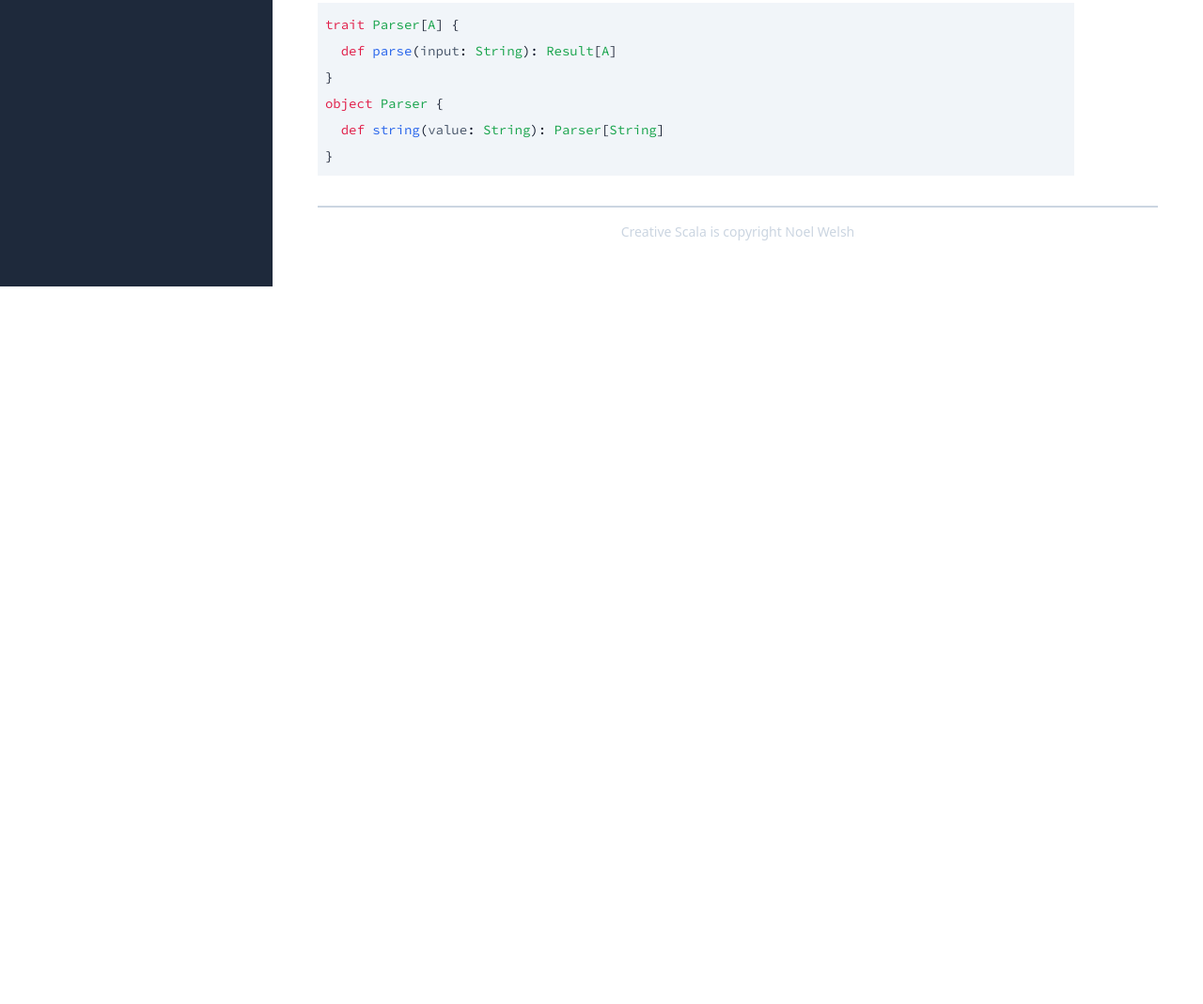
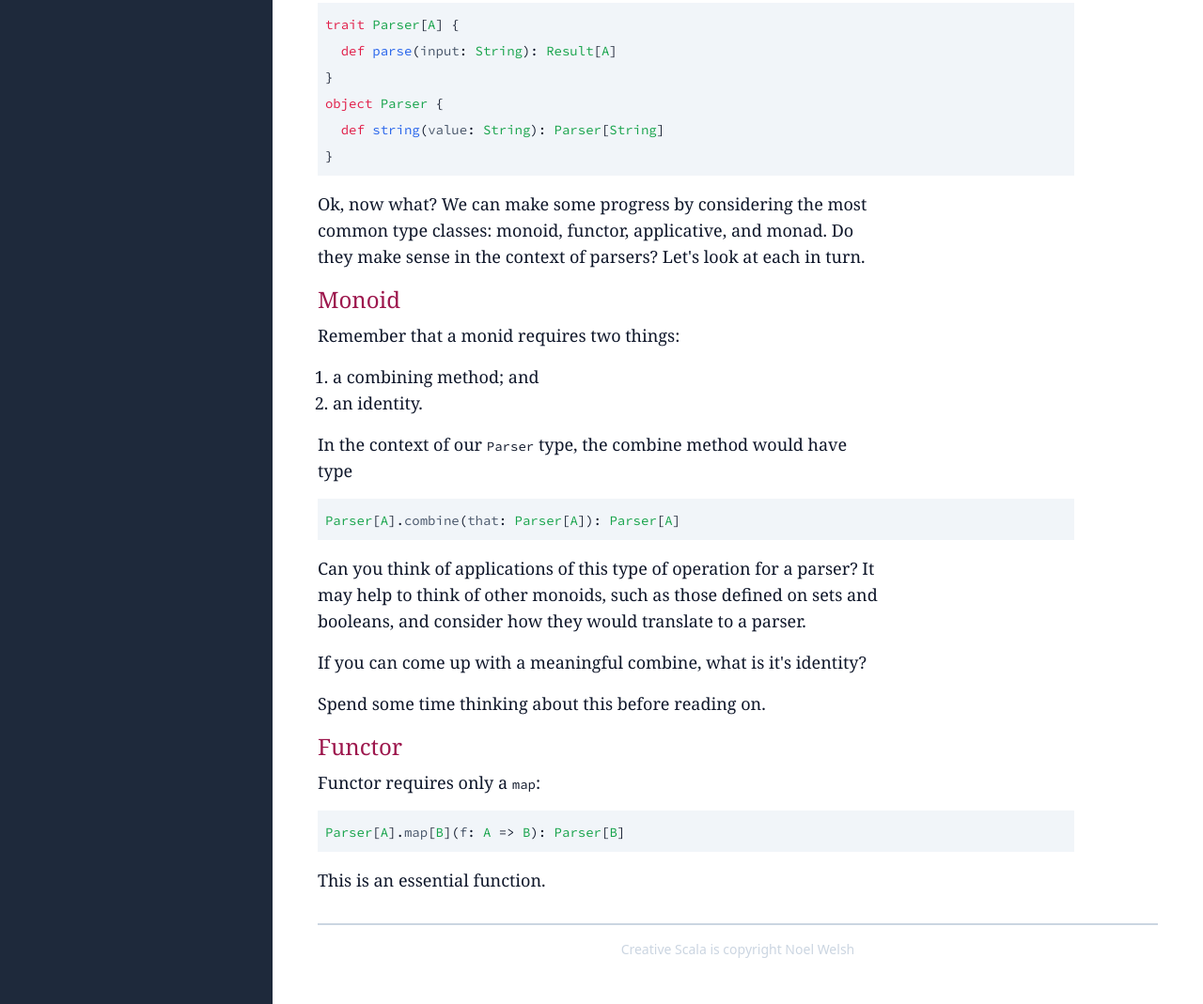
Before and after one commit to creativescala/case-study-parser, a plain HTML site: page parsing.html in a window 1280 px wide. Shown: the part 929-1998 px from the top of the page at 94% size. Before the commit the page ends 1234 px from the top, so only its background shows below. Drawn offline with Linux system fonts and the light colour scheme.

Commit message:
deploy: 0c6c34d5a1996bbfabc0b0422105b3238f3f098d

```diff
--- a/parsing.html
+++ b/parsing.html
@@ -37,7 +37,7 @@
             <p>To actually perform the parsing we&#39;ll have a method </p>
             <pre><code class="nohighlight"><span class="type-name">Parser</span><span>[</span><span class="type-name">A</span><span>].</span><span class="identifier">parse</span><span>(</span><span class="identifier">input</span><span>: </span><span class="type-name">String</span><span>): </span><span class="type-name">Result</span><span>[</span><span class="type-name">A</span><span>]</span></code></pre>
             <p>In words, a <code>Parser[A]</code> has a method <code>parse</code> that accepts a <code>String</code> and returns a <code>Result[A]</code>. </p>
-            <p>What&#39;s a <code>Result[A]</code>? It will contain a value of type <code>A</code> if we successfully parsed the <code>String</code>, and an error otherwise. We&#39;ll get into the details later.</p>
+            <p>What&#39;s a <code>Result[A]</code>? On a successful parse it will contain a value of type <code>A</code> and any remaining unparsed input. Otherwise we&#39;ll have an error. We&#39;ll get into the details later.</p>
             <p>We&#39;ll need a way to create <code>Parsers</code>. A very simple constructor will take a <code>String</code> as input and return a <code>Parser[String]</code> that succeeds if the input starts with exactly that string.</p>
             <p>Let&#39;s sketch out in Scala what we have so far. We&#39;re using a <code>trait</code> to represent <code>Parser</code> for now, but we&#39;ll probably change that as the design evolves.</p>
             <pre><code class="nohighlight"><span class="keyword">trait</span><span> </span><span class="type-name">Parser</span><span>[</span><span class="type-name">A</span><span>] {
@@ -46,6 +46,24 @@
 </span><span class="keyword">object</span><span> </span><span class="type-name">Parser</span><span> {
   </span><span class="keyword">def</span><span> </span><span class="declaration-name">string</span><span>(</span><span class="identifier">value</span><span>: </span><span class="type-name">String</span><span>): </span><span class="type-name">Parser</span><span>[</span><span class="type-name">String</span><span>]
 }</span></code></pre>
+            <p>Ok, now what? We can make some progress by considering the most common type classes: monoid, functor, applicative, and monad. Do they make sense in the context of parsers? Let&#39;s look at each in turn.</p>
+
+            <h3 id="monoid" class="section">Monoid</h3>
+            <p>Remember that a monid requires two things:</p>
+            <ol class="arabic">
+              <li>a combining method; and</li>
+              <li>an identity.</li>
+            </ol>
+            <p>In the context of our <code>Parser</code> type, the combine method would have type</p>
+            <pre><code class="nohighlight"><span class="type-name">Parser</span><span>[</span><span class="type-name">A</span><span>].</span><span class="identifier">combine</span><span>(</span><span class="identifier">that</span><span>: </span><span class="type-name">Parser</span><span>[</span><span class="type-name">A</span><span>]): </span><span class="type-name">Parser</span><span>[</span><span class="type-name">A</span><span>]</span></code></pre>
+            <p>Can you think of applications of this type of operation for a parser? It may help to think of other monoids, such as those defined on sets and booleans, and consider how they would translate to a parser.</p>
+            <p>If you can come up with a meaningful combine, what is it&#39;s identity?</p>
+            <p>Spend some time thinking about this before reading on.</p>
+
+            <h3 id="functor" class="section">Functor</h3>
+            <p>Functor requires only a <code>map</code>:</p>
+            <pre><code class="nohighlight"><span class="type-name">Parser</span><span>[</span><span class="type-name">A</span><span>].</span><span class="identifier">map</span><span>[</span><span class="type-name">B</span><span>](</span><span class="identifier">f</span><span>: </span><span class="type-name">A</span><span> =&gt; </span><span class="type-name">B</span><span>): </span><span class="type-name">Parser</span><span>[</span><span class="type-name">B</span><span>]</span></code></pre>
+            <p>This is an essential function. </p>
 
         </main>
         <footer>Creative Scala is copyright Noel Welsh</footer>
```
